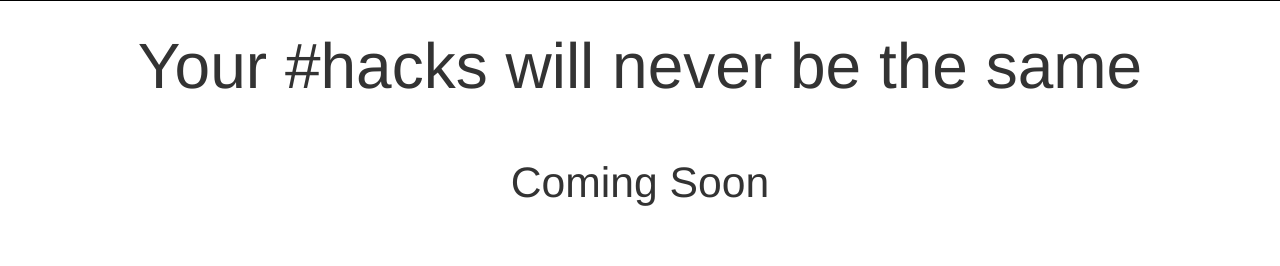
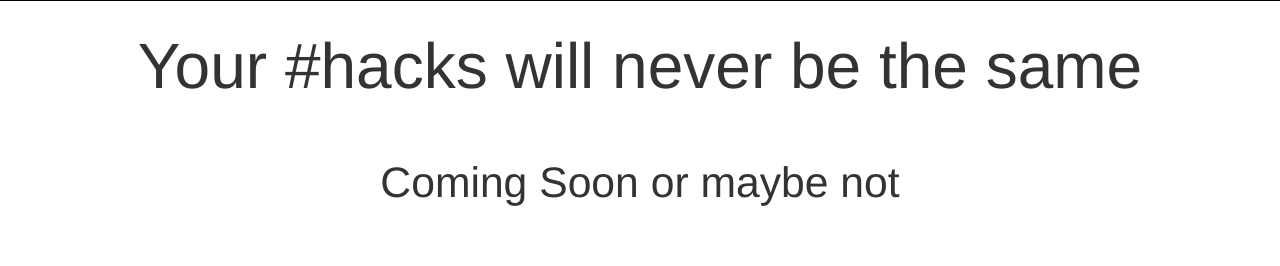
Before and after one commit to ariv3ra/datapunks, a PHP site: page / in a window 1280 px wide. Shown: the part 395-661 px from the top of the page. Run offline with PHP 8.4, Linux system fonts and the light colour scheme.

Commit message:
Changes for femmehacks demo

```diff
--- a/index.php
+++ b/index.php
@@ -39,7 +39,7 @@
     </div>
 
     <div class="comesoon">
-      <p>Coming Soon</p>
+      <p>Coming Soon or maybe not</p>
     </div>
 
 
```
